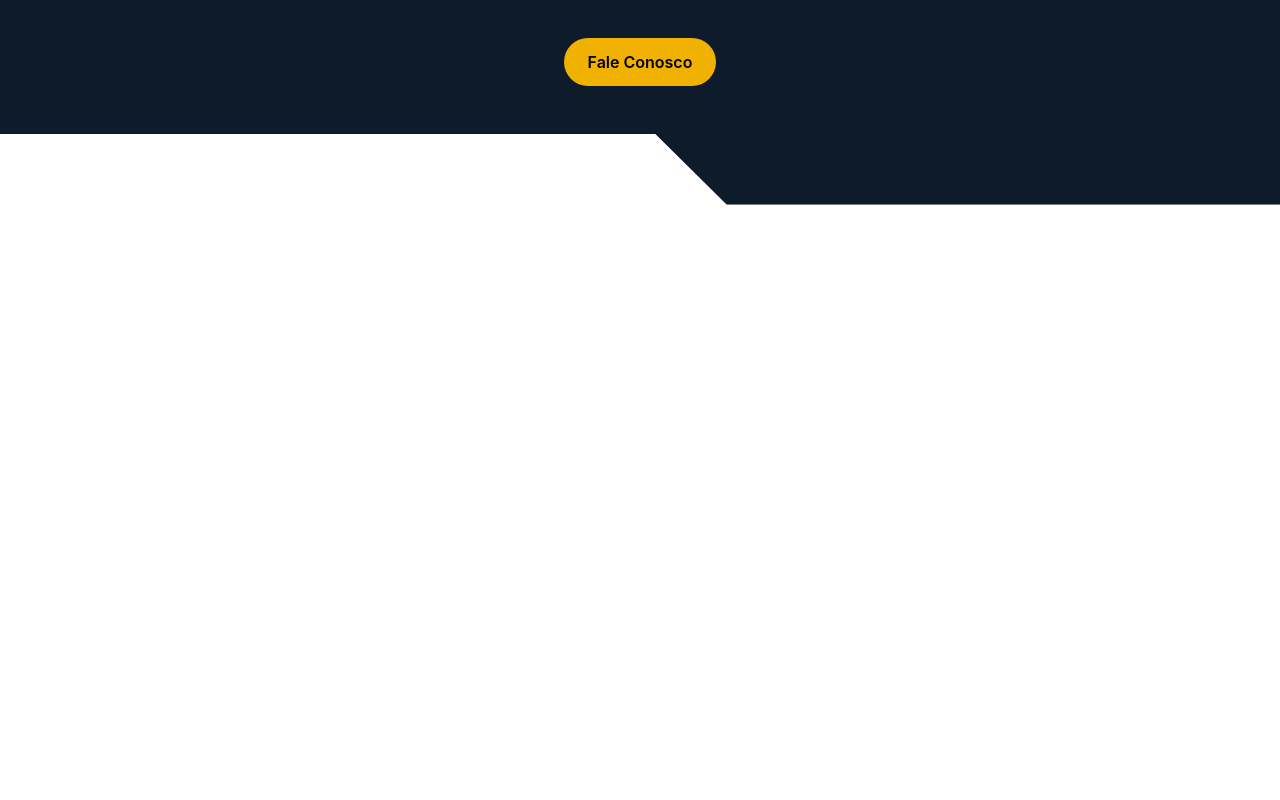
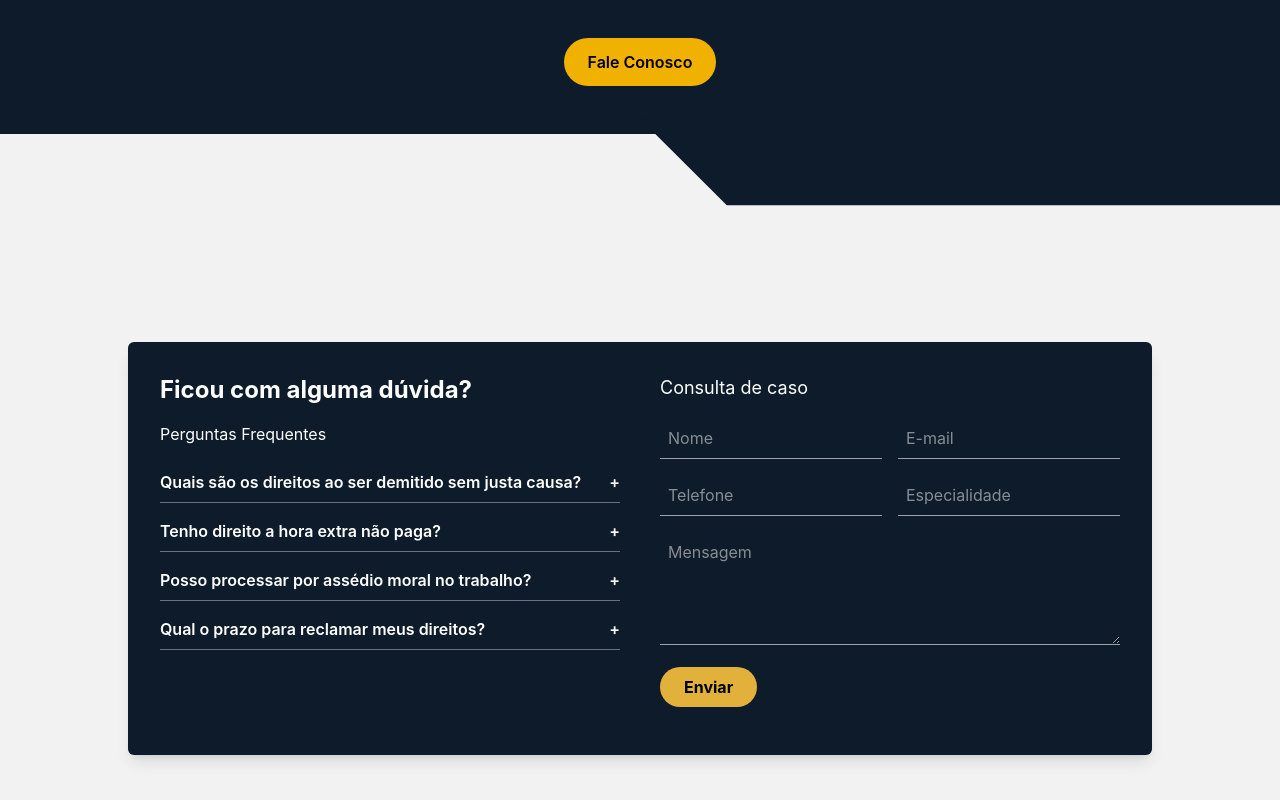
Before and after one commit to adryeldeev/lp-advogado, a React (Vite) app: page / in a window 1280 px wide. Shown: the part 1512-2312 px from the top of the page. Before the commit the page ends 1717 px from the top, so only its background shows below. Built offline with nearby package versions, Linux system fonts and the light colour scheme.

Commit message:
criando componente contato

```diff
--- a/src/App.tsx
+++ b/src/App.tsx
@@ -1,4 +1,5 @@
 import Atuacao from './Componentes/Atuacao/Atuacao'
+import Contato from './Componentes/Contato/Contato'
 import Header from './Componentes/Header/Header'
 import Sobre from './Componentes/Sobre/Sobre'
 function App() {
@@ -7,6 +8,7 @@ function App() {
       <Header />
       <Sobre />
       <Atuacao />
+      <Contato/>
     </div>
   )
 }
--- a/src/Componentes/Atuacao/Atuacao.tsx
+++ b/src/Componentes/Atuacao/Atuacao.tsx
@@ -4,9 +4,10 @@ import vector from '../../assets/Vector2.svg'
 import vector1 from '../../assets/Vector1.svg'
 const Atuacao = () => {
   return (
-    <div className=" bg-[#F2F2F2]">
+    <div className="bg-[#F2F2F2] w-full">
 
-        <img src={vector} className="w-[50%] h-full" alt="" />
+
+        <img src={vector} className="w-[50%] h-[50%]" alt="" />
       <section className="bg-[#0D1B2A] text-white py-12 px-6">
 
 
@@ -76,7 +77,8 @@ const Atuacao = () => {
         </div>
       </div>
     </section>
-    <img src={vector1} className="w-[50%] absolute right-0 md:pt-14 -translate-y-1/2"  alt="" />
+    <img src={vector1} className="w-[50%] h-[50%] absolute right-0 md:pt-14 -translate-y-1/2"  alt="" />
+
 
 
 
--- /dev/null
+++ b/src/Componentes/Contato/Contato.tsx
@@ -0,0 +1,159 @@
+import React, { useState } from 'react';
+
+interface Faq {
+  pergunta: string;
+  resposta: string;
+}
+
+const Contato: React.FC = () => {
+  const [openIndex, setOpenIndex] = useState<number | null>(null);
+    const [formData, setFormData] = useState({
+        nome: '',
+        email: '',
+        mensagem: '',
+        telefone: '',
+        especialidade: ''
+
+      });
+      const [errors, setErrors] = useState({
+        nome: '',
+        email: '',
+        mensagem: '',
+        telefone: '',
+        especialidade: ''
+
+      });
+
+
+  const faqs: Faq[] = [
+    {
+      pergunta: "Quais são os direitos ao ser demitido sem justa causa?",
+      resposta: "Você tem direito a aviso prévio, saque do FGTS, multa de 40% do FGTS, seguro-desemprego e demais verbas rescisórias."
+    },
+    {
+      pergunta: "Tenho direito a hora extra não paga?",
+      resposta: "Sim, é possível solicitar judicialmente o pagamento de horas extras não registradas ou não pagas corretamente."
+    },
+    {
+      pergunta: "Posso processar por assédio moral no trabalho?",
+      resposta: "Sim, é possível entrar com ação indenizatória por danos morais se houver provas de assédio moral no ambiente de trabalho."
+    },
+    {
+      pergunta: "Qual o prazo para reclamar meus direitos?",
+      resposta: "O prazo prescricional é de até 2 anos após o término do contrato, podendo reclamar de verbas dos últimos 5 anos."
+    }
+  ];
+
+  const toggleFaq = (index: number) => {
+    setOpenIndex(openIndex === index ? null : index);
+  };
+  const handleSubmit = (e: React.FormEvent)=>{
+    e.preventDefault()
+    let valid = true
+    if(!formData.nome){
+      setErrors({...errors, nome: 'Nome é obrigatório'})
+      valid = false
+    }
+    if(!formData.email){
+      setErrors({...errors, email: 'Email é obrigatório'})
+      valid = false
+    }
+    if(!formData.mensagem){
+      setErrors({...errors, mensagem: 'Mensagem é obrigatória'})
+      valid = false
+    }
+    if(!formData.telefone){
+      setErrors({...errors, telefone: 'Telefone é obrigatório'})
+      valid = false
+    }
+    if(!formData.especialidade){
+      setErrors({...errors, especialidade: 'Especialidade é obrigatória'})
+      valid = false
+    }
+
+    if(valid){
+      console.log('Formulário válido', formData)
+      alert('Formulário enviado com sucesso')
+
+    }
+    else{
+      console.log('Formulário inválido', errors)
+      alert('Preencha o formulário corretamente')
+
+    }
+
+
+
+
+  }
+  return (
+    <div className="bg-[#F2F2F2] py-12">
+      <div className="container w-[80%] mx-auto mt-20 md:mt-40 bg-[#0D1B2A] p-8 rounded-md shadow-lg">
+        <div className="grid grid-cols-1 md:grid-cols-2 gap-10 text-white">
+
+          {/* FAQ */}
+          <div>
+            <h2 className="text-2xl font-bold mb-4">Ficou com alguma dúvida?</h2>
+            <p className="mb-6">Perguntas Frequentes</p>
+
+            <div className="space-y-4">
+              {faqs.map((faq, index) => (
+                <div key={index} className="border-b border-gray-500 pb-2">
+                  <button
+                    type="button"
+                    className="w-full text-left font-semibold flex justify-between items-center"
+                    onClick={() => toggleFaq(index)}
+                  >
+                    {faq.pergunta}
+                    <span className='cursor-pointer'>{openIndex === index ? "-" : "+"}</span>
+                  </button>
+                  {openIndex === index && (
+                    <p className="mt-2 text-gray-300">{faq.resposta}</p>
+                  )}
+                </div>
+              ))}
+            </div>
+          </div>
+
+          {/* Formulário */}
+          <div>
+            <h3 className="text-lg mb-4">Consulta de caso</h3>
+            <form className="space-y-4" onSubmit={handleSubmit}>
+
+              <div className="grid grid-cols-1 md:grid-cols-2 gap-4">
+                <input type="text" placeholder="Nome" className="bg-transparent border-b border-gray-400 outline-none p-2" value={formData.nome} onChange={(e)=>setFormData({...formData, nome: e.target.value})} />
+                <input type="email" placeholder="E-mail" className="bg-transparent border-b border-gray-400 outline-none p-2" value={formData.email} onChange={(e)=>setFormData({...formData, email: e.target.value})} />
+              </div>
+              <div className="grid grid-cols-1 md:grid-cols-2 gap-4">
+                <input type="text" placeholder="Telefone" className="bg-transparent border-b border-gray-400 outline-none p-2" value={formData.telefone} onChange={(e)=>setFormData({...formData, telefone: e.target.value})} />
+
+                <input type="text" placeholder="Especialidade" className="bg-transparent border-b border-gray-400 outline-none p-2" value={formData.especialidade} onChange={(e)=>setFormData({...formData, especialidade: e.target.value})} />
+              </div>
+              <textarea placeholder="Mensagem" rows={4} className="bg-transparent border-b border-gray-400 outline-none p-2 w-full" value={formData.mensagem} onChange={(e)=>setFormData({...formData, mensagem: e.target.value})}></textarea>
+              <button type="submit" className="bg-[#E2B13C] text-black  cursor-pointer font-bold px-6 py-2 rounded-full hover:bg-yellow-500 transition">
+                Enviar
+              </button>
+            </form>
+            <div className='flex flex-col items-center mt-4'>
+
+
+
+            {errors.nome && <p className="text-red-500">{errors.nome}</p>}
+            {errors.email && <p className="text-red-500">{errors.email}</p>}
+            {errors.mensagem && <p className="text-red-500">{errors.mensagem}</p>}
+            {errors.telefone && <p className="text-red-500">{errors.telefone}</p>}
+            {errors.especialidade && <p className="text-red-500">{errors.especialidade}</p>}
+            {errors.telefone && <p className="text-red-500">{errors.telefone}</p>}
+            </div>
+
+
+          </div>
+
+        </div>
+      </div>
+    </div>
+  );
+};
+
+
+export default Contato;
--- /dev/null
+++ b/src/Componentes/Footer/Footer.tsx
@@ -0,0 +1,7 @@
+import React from 'react'
+
+export const Footer = () => {
+  return (
+    <div>Footer</div>
+  )
+}
```
